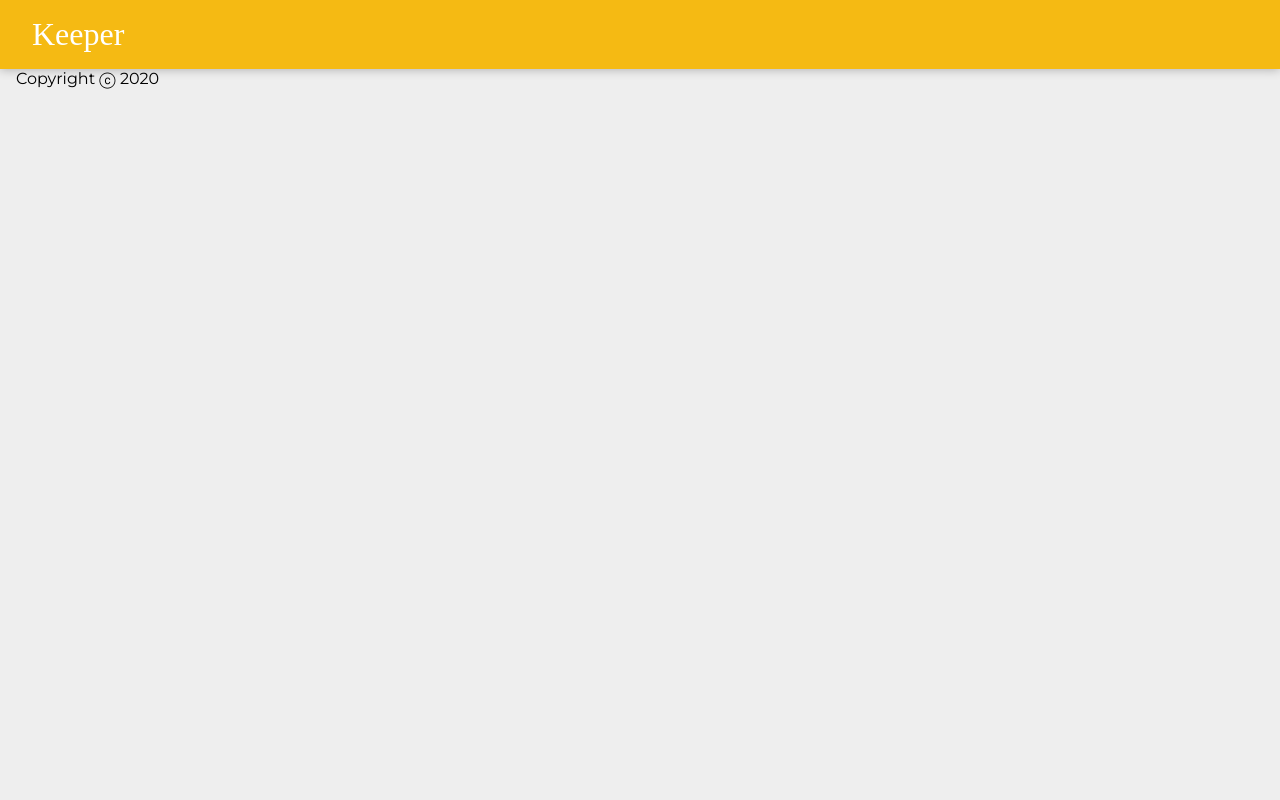
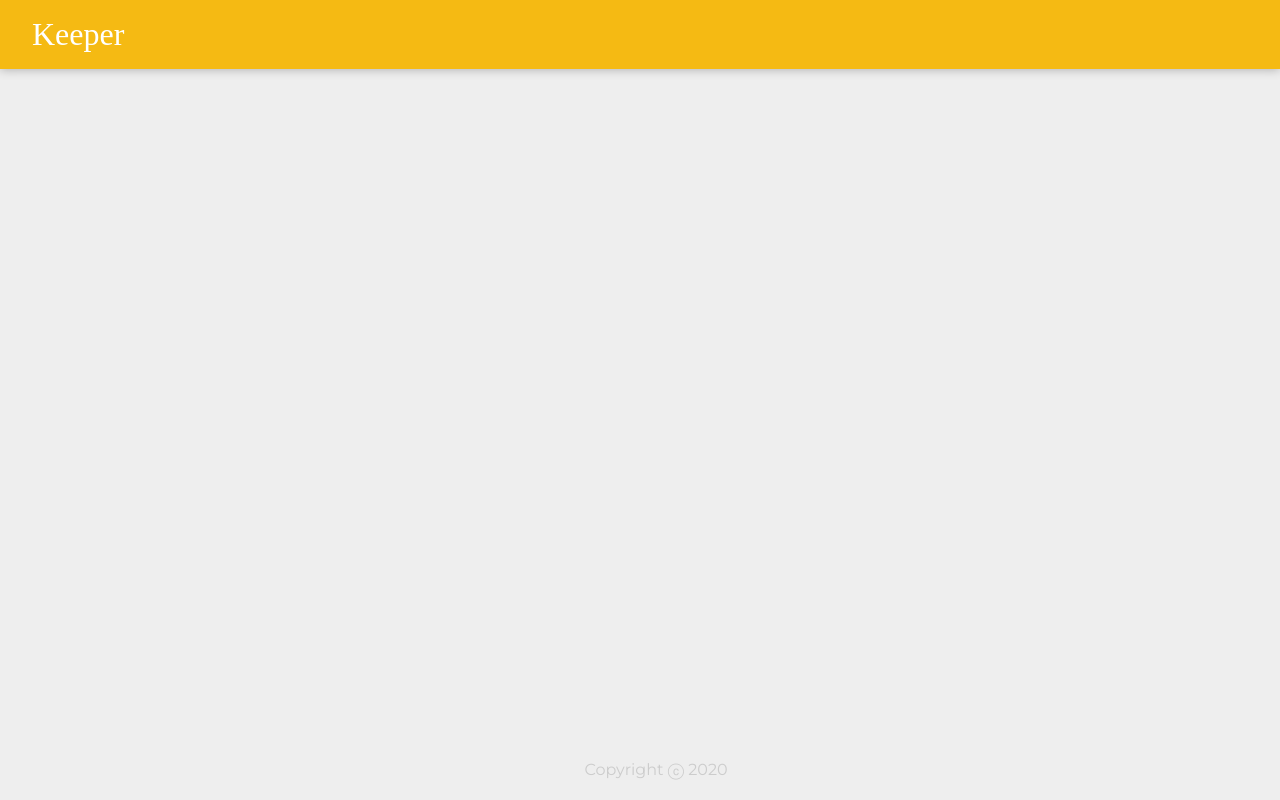
Before and after one commit to firdaushelmy/keeper-app, a React (Create React App) app: page / in a window 1280 px wide. Built offline with nearby package versions, Linux system fonts and the light colour scheme; a web font is replaced by a local one.

Commit message:
add footer

```diff
--- a/src/components/Footer.jsx
+++ b/src/components/Footer.jsx
@@ -3,11 +3,13 @@ import React from 'react';
 function Footer() {
   const getYear = new Date().getFullYear()
   return (
-    <p>
-      Copyright ⓒ
-      {' '}
-      {getYear}
-    </p>
+    <footer>
+      <p>
+        Copyright ⓒ
+        {' '}
+        {getYear}
+      </p>
+    </footer>
   )
 };
 
```
